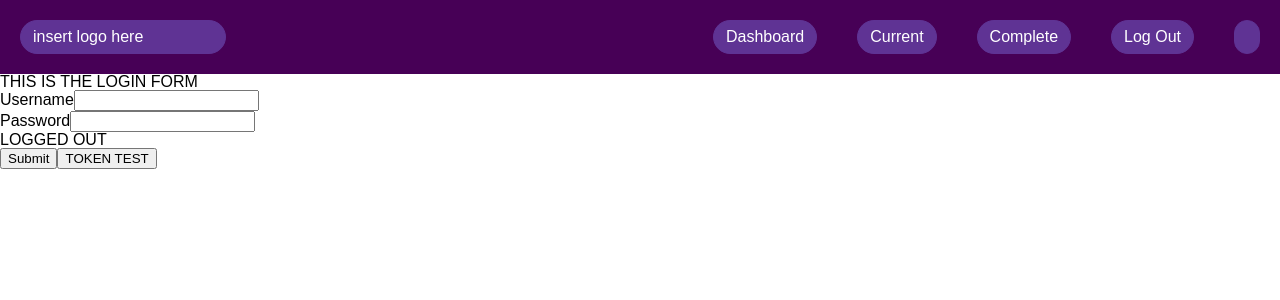
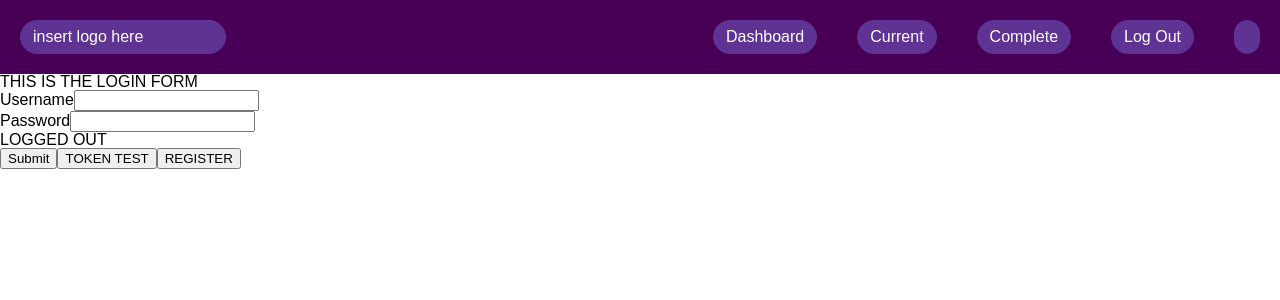
Before and after one commit to moodyRahman/winter-2021-codefest-submissions-badgerbadger, a React (Create React App) app in the folder apps/frontend/: page / in a window 1280 px wide. Shown: the top 300 px of the page. Built offline with nearby package versions, Linux system fonts and the light colour scheme; a web font is replaced by a local one.

Commit message:
register button

```diff
--- a/apps/frontend/src/pages/Login.tsx
+++ b/apps/frontend/src/pages/Login.tsx
@@ -8,7 +8,7 @@ export default function Login() {
 	const [username, setUsername] = useState<string>("");
 	const [password, setPassword] = useState<string>("");
 	const {token, setToken} = useContext(TokenContext);
-	let history = useHistory();
+		let history = useHistory();
 
 
 	const login = (event: React.FormEvent<HTMLFormElement>): void => {
@@ -56,6 +56,10 @@ export default function Login() {
 				TOKEN TEST
 			</button>
 
+			<button onClick={()=>history.push("/register")}>
+				REGISTER
+			</button>
+
 		</form>
 
 	)
```
